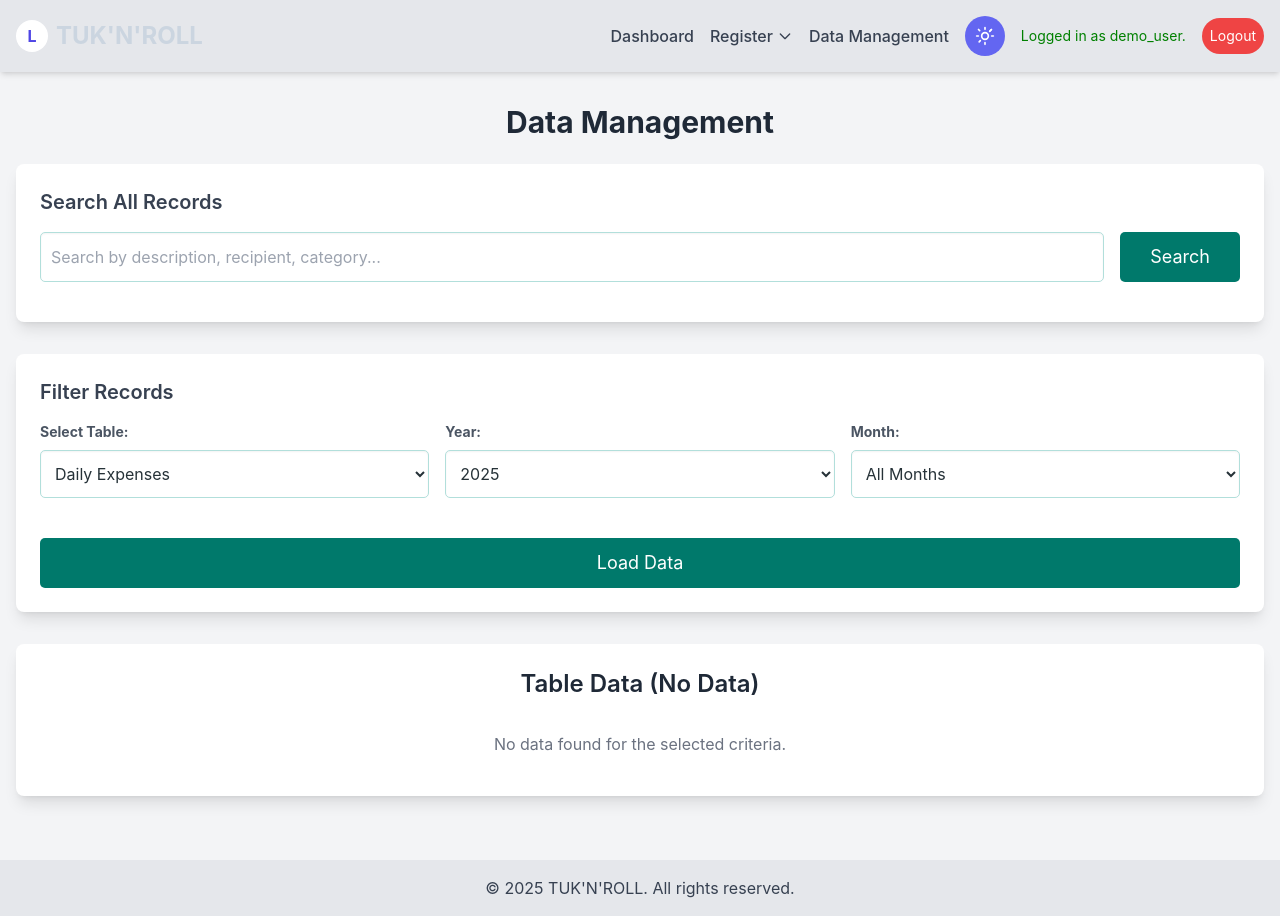
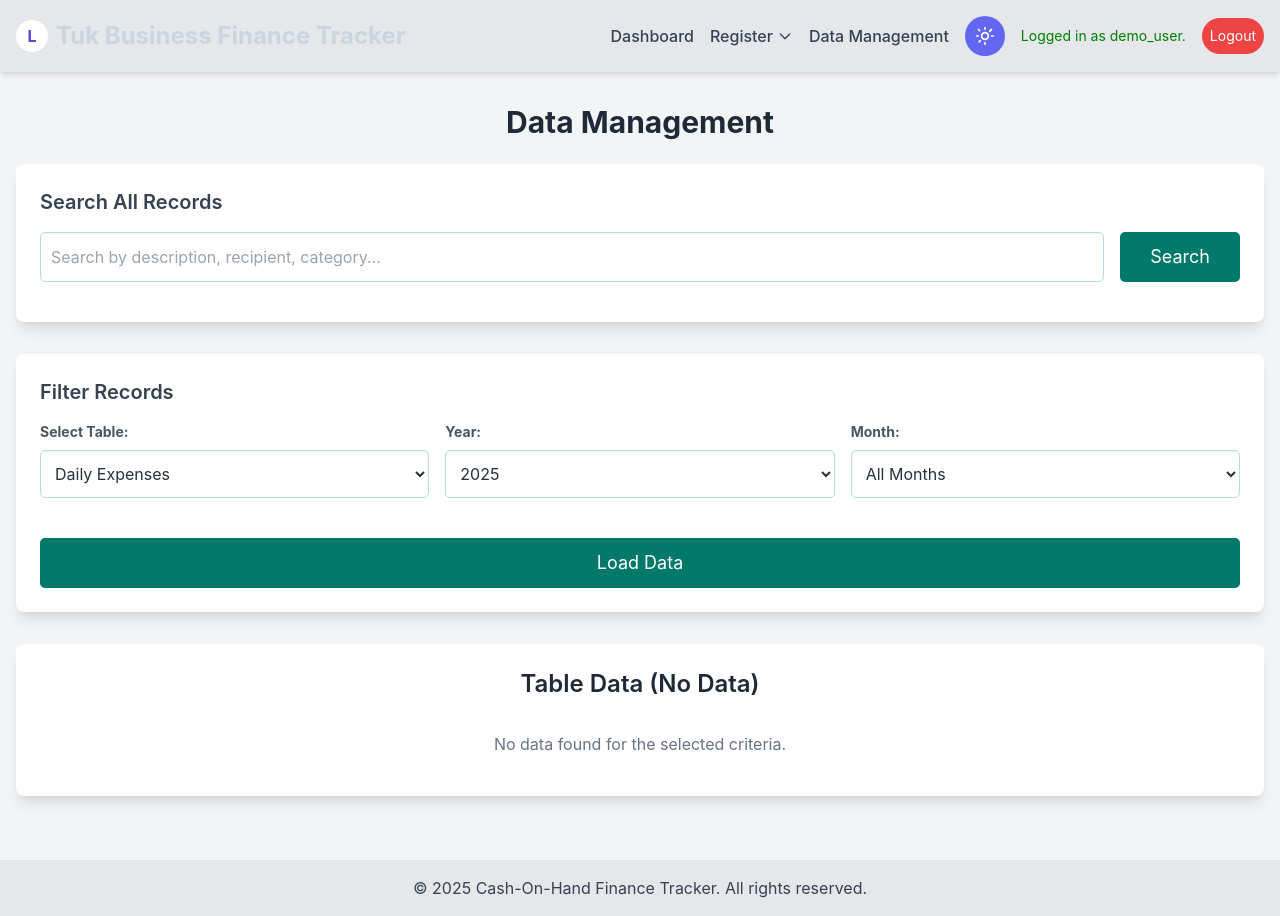
Before and after one commit to character-not-found/TUK-Finance-Tracker-Demo, a FastAPI app: page /data-management in a window 1280 px wide. Run offline with FastAPI, Linux system fonts and the light colour scheme; data that the repository does not hold is empty; parts of the project's set-up code (start-up, migrations or seed data) failed here and were passed over; some libraries are stand-ins or nearby versions.

Commit message:
Change the Business Name

```diff
--- a/app/api/routes.py
+++ b/app/api/routes.py
@@ -23,7 +23,7 @@ from app.config import settings
 logger = logging.getLogger(__name__)
 
 app = FastAPI(
-    title="TUK'N'ROLL Business Management API",
+    title="Cash-On-Hand Finance Tracker API",
     description="API for managing business expenses, costs, and income.",
     version="1.0.0"
 )
--- a/templates/dashboard_content.html
+++ b/templates/dashboard_content.html
@@ -1,7 +1,7 @@
 <!-- templates/dashboard_content.html -->
 {% extends 'home.html' %}
 
-{% block title %}Dashboard - TUK'N'ROLL{% endblock %}
+{% block title %}Dashboard - Finance Tracker{% endblock %}
 
 {% block extra_head %}
     <link rel="stylesheet" href="{{ url_for('static', path='css/dashboard_content.css') }}">
--- a/templates/data_management.html
+++ b/templates/data_management.html
@@ -1,6 +1,6 @@
 {% extends 'home.html' %}
 
-{% block title %}Data Management - TUK'N'ROLL{% endblock %}
+{% block title %}Data Management - Finance Tracker{% endblock %}
 
 {% block extra_head %}
 <link rel="stylesheet" href="{{ url_for('static', path='css/data_management.css') }}">
--- a/templates/home.html
+++ b/templates/home.html
@@ -4,7 +4,7 @@
 <head>
     <meta charset="UTF-8">
     <meta name="viewport" content="width=device-width, initial-scale=1.0">
-    <title>{% block title %}TUK'N'ROLL{% endblock %}</title>
+    <title>{% block title %}Tuk Business Finance Tracker{% endblock %}</title>
     <!-- Tailwind CSS CDN -->
     <script src="https://cdn.tailwindcss.com"></script>
     <link rel="stylesheet" href="{{ url_for('static', path='css/main.css') }}">
@@ -16,7 +16,7 @@
             <div class="h-8 w-8 bg-white rounded-full flex items-center justify-center mr-2 dark:bg-gray-700">
                 <span class="text-indigo-600 font-bold dark:text-gray-300">L</span>
             </div>
-            <a href="/" class="text-2xl font-bold text-[#cbd5e0] dark:text-[#cbd5e0]">TUK'N'ROLL</a>
+            <a href="/" class="text-2xl font-bold text-[#cbd5e0] dark:text-[#cbd5e0]">Tuk Business Finance Tracker</a>
         </div>
         <div class="flex items-center space-x-4">
             {# Items to be hidden until logged in #}
@@ -62,7 +62,7 @@
     </main>
 
     <footer class="bg-gray-200 p-4 mt-8 text-center text-gray-700 dark:bg-gray-900 dark:text-gray-300">
-        <p>&copy; {{ datetime.now().year }} TUK'N'ROLL. All rights reserved.</p>
+        <p>&copy; {{ datetime.now().year }} Cash-On-Hand Finance Tracker. All rights reserved.</p>
     </footer>
 
     <script src="{{ url_for('static', path='js/home.js') }}"></script>
--- a/templates/login.html
+++ b/templates/login.html
@@ -1,7 +1,7 @@
 <!-- templates/login.html -->
 {% extends "home.html" %}
 
-{% block title %}Login - TUK'N'ROLL{% endblock %}
+{% block title %}Login - Finance Tracker{% endblock %}
 
 {% block extra_head %}
     <!-- Link to login.css using url_for -->
--- a/templates/register_expenses.html
+++ b/templates/register_expenses.html
@@ -1,6 +1,6 @@
 {% extends 'home.html' %}
 
-{% block title %}Register Expenses - TUK'N'ROLL{% endblock %}
+{% block title %}Register Expenses - Finance Tracker{% endblock %}
 
 {% block extra_head %}
     <!-- Any page-specific styles or head elements can go here -->
--- a/templates/register_income.html
+++ b/templates/register_income.html
@@ -1,6 +1,6 @@
 {% extends 'home.html' %}
 
-{% block title %}Register Income - TUK'N'ROLL{% endblock %}
+{% block title %}Register Income - Finance Tracker{% endblock %}
 
 {% block extra_head %}
     <!-- Link to register_expenses.css for message box styling -->
```
